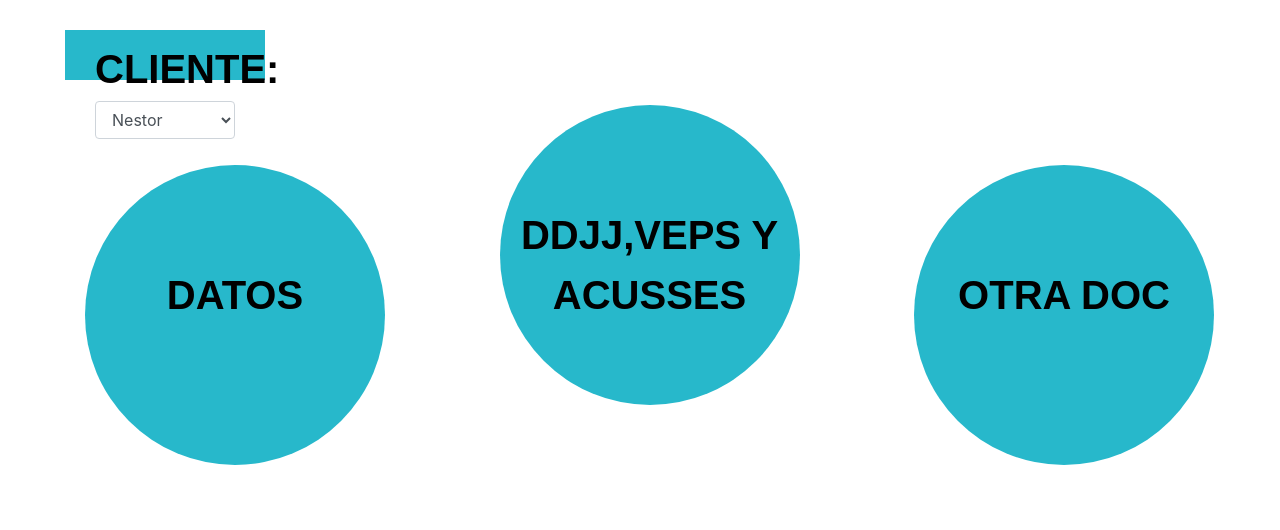
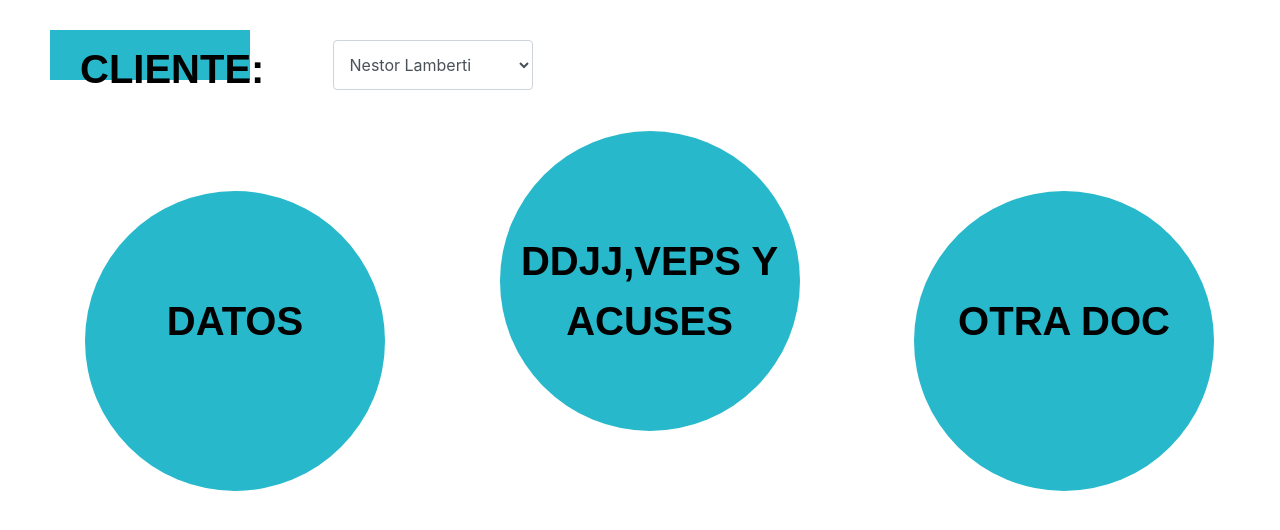
Before and after one commit to Sofilamberti/Proyecto_Contadores, a PHP site: page /archivos.php in a window 1280 px wide. Shown: the part 125-655 px from the top of the page. Run offline with PHP 8.4, Linux system fonts and the light colour scheme; data comes from the database, SQL or seed files in the repository; some libraries are stand-ins or nearby versions.

Commit message:
Probando lo de pdf, el select esta funcionando

```diff
--- a/archivos.php
+++ b/archivos.php
@@ -4,6 +4,7 @@
   <HTML>
 <HEAD>
 <TITLE>Aca va el nombre del programa </TITLE>
+
 
 
 <link rel="stylesheet" type="text/css" href="alertify.css" >
@@ -15,6 +16,14 @@
 <script src="https://kit.fontawesome.com/0c4b5fe221.js" crossorigin="anonymous"></script>
 
 <script src="https://ajax.googleapis.com/ajax/libs/jquery/3.1.0/jquery.min.js"></script>
+<script src="https://stackpath.bootstrapcdn.com/bootstrap/4.4.1/js/bootstrap.min.js" integrity="sha384-wfSDF2E50Y2D1uUdj0O3uMBJnjuUD4Ih7YwaYd1iqfktj0Uod8GCExl3Og8ifwB6" crossorigin="anonymous"></script>
+
+<script src="http://code.jquery.com/jquery-latest.js"></script>
+<script src="https://kit.fontawesome.com/0c4b5fe221.js" crossorigin="anonymous"></script>
+<script src="https://code.jquery.com/jquery-3.4.1.slim.min.js" integrity="sha384-J6qa4849blE2+poT4WnyKhv5vZF5SrPo0iEjwBvKU7imGFAV0wwj1yYfoRSJoZ+n" crossorigin="anonymous"></script>
+
+<script src="https://cdn.jsdelivr.net/npm/popper.js@1.16.0/dist/umd/popper.min.js" integrity="sha384-Q6E9RHvbIyZFJoft+2mJbHaEWldlvI9IOYy5n3zV9zzTtmI3UksdQRVvoxMfooAo" crossorigin="anonymous"></script>
+
 <script src="https://stackpath.bootstrapcdn.com/bootstrap/4.4.1/js/bootstrap.min.js" integrity="sha384-wfSDF2E50Y2D1uUdj0O3uMBJnjuUD4Ih7YwaYd1iqfktj0Uod8GCExl3Og8ifwB6" crossorigin="anonymous"></script>
 
 <?PHP include ("menu.php");
@@ -61,7 +70,7 @@
 	text-align: center;
 
   padding:15px 30px;
-	margin: 30px   50px   15px   50px;
+	margin: 30px   10px   15px   50px;
 }
 #rectangle > h2 {
 	font-family: sans-serif;
@@ -76,30 +85,44 @@
 
 
 
-<div class="col-12">
-	<div id="rectangle"><h2> CLIENTE:</h2>
-	<select id="cliente" name="cliente" class="form-control">
+ <div class="form-row">
+    <div class="form-group col-md-3">
+	<div id="rectangle" ><h2> CLIENTE:</h2>
+	 </div></div>
+
+	  <div class="form-group col-md-3">
+	  	<div aling="left">
+	<select id="dni" name="dni"  class="form-control" style="width:200px;
+	height:50px;
+	justify-content: left;
+	align-items: left;
+	text-align: left;
+	margin: 40px   10px   15px   10px;">
                          <?PHP
+                         $d;
                            if($filas>0)
                            {
                             for($i=0; $i<$filas; $i++){
                               $result= mysqli_fetch_array ($consulta);
-                              print('<option value="'.$result['dni'].'">'.$result['nombre'].'</option>');
+                              print('<option name="dni" value="'.$result['dni'].'">'.$result['nombre'].' '.$result['apellido'].'</option>');
                                                       }
 
                            }
+
 						  ?>
 	</select>
+	</div>
+	</div>
+	</div>
+	<!--id="crearPDF"
+	id="crearPDF"-->
+<div class="col-12">
 
+	<div id="circulo1"  class="forma"  > <a  id="crearPDF" href=""> DATOS </a> </div>
 
+	<div  id="circulo1"  class="forma" > <a  href=""> DDJJ,VEPS Y ACUSES </a></div>
 
-	 </div>
-
-	<div id="circulo1"  class="forma" id="crearPDF" > <a href="crearPdf.php"> DATOS </a> </div>
-
-	<div  id="circulo1"  class="forma" > <a a href=""> DDJJ,VEPS Y ACUSSES </a></div>
-
-	<div  id="circulo1"  class="forma" > <a a href="">  	OTRA DOC </a></div>
+	<div  id="circulo1"  class="forma" > <a  href="">  	OTRA DOC </a></div>
 
 </div>
 </body>
@@ -113,10 +136,12 @@
 
      alert (dni);
 
+		//window.location.href="crearPdf.php?dni=";
+      cadena="dni="+dni ;
 
-      cadena="dni="+dni ;
+      //window.location.href="crearPdf.php";
       $.ajax({
-          url: "/Proyecto_Contadores/crearPdf.php?"+cadena,
+        url: "/Proyecto_Contadores/crearPdf.php",
         }).done(function(data) {
 
 
@@ -126,7 +151,6 @@
           alertify.error("agregado con exito  ");
           });
 
-
     });
 
 </script>
--- a/crearPdf.php
+++ b/crearPdf.php
@@ -4,7 +4,7 @@
 
 <?php
 require('pdf/fpdf.php');
-
+include ("conexion.php");
 
 
 
@@ -43,11 +43,11 @@ function Footer()
 }
 
 
-include ("conexion.php");
+
 
 ///aca se tendria qeu recibir el dni del cliente que esta seleccionado en el select de archivo.php
 //$dni=$_GET["dni"];
-$dni=41476363;
+$dni=$_GET['dni'];
 
 $instruccion= "select * from cliente where dni='$dni'";
 
```
